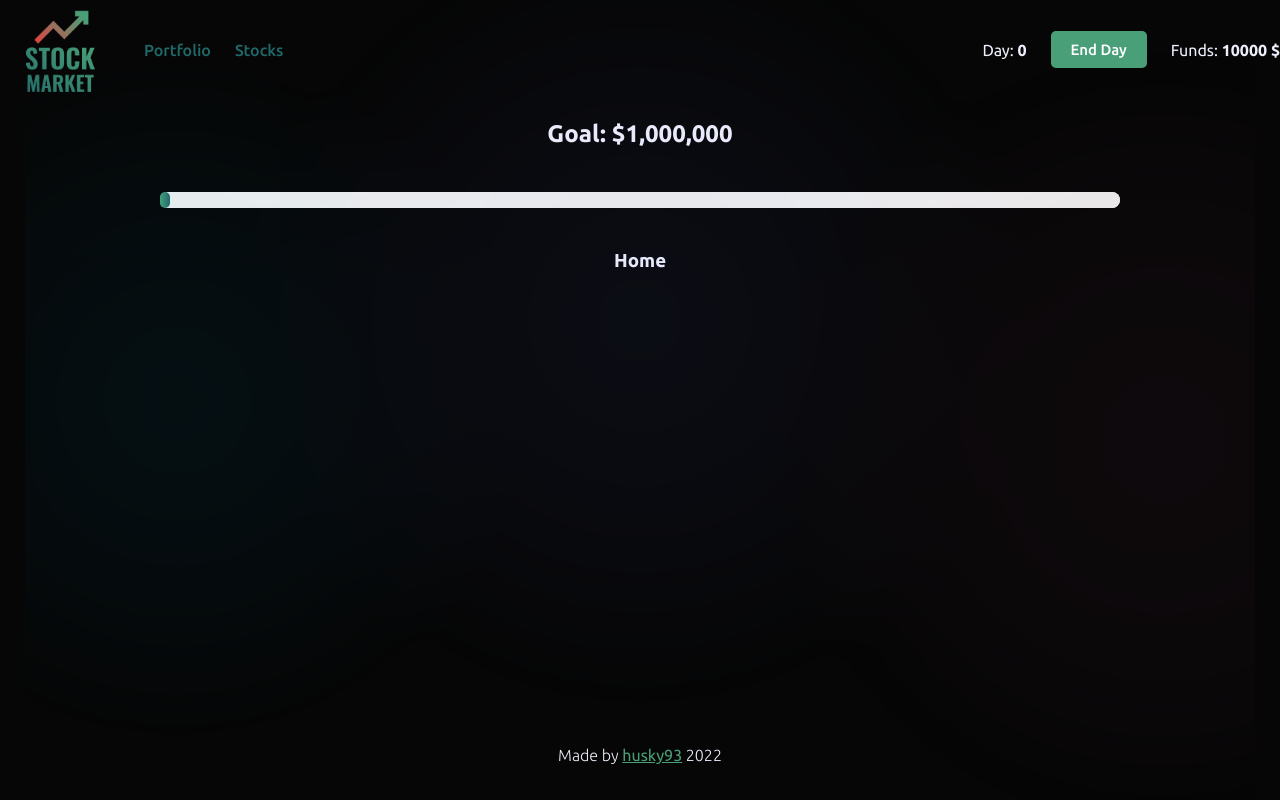
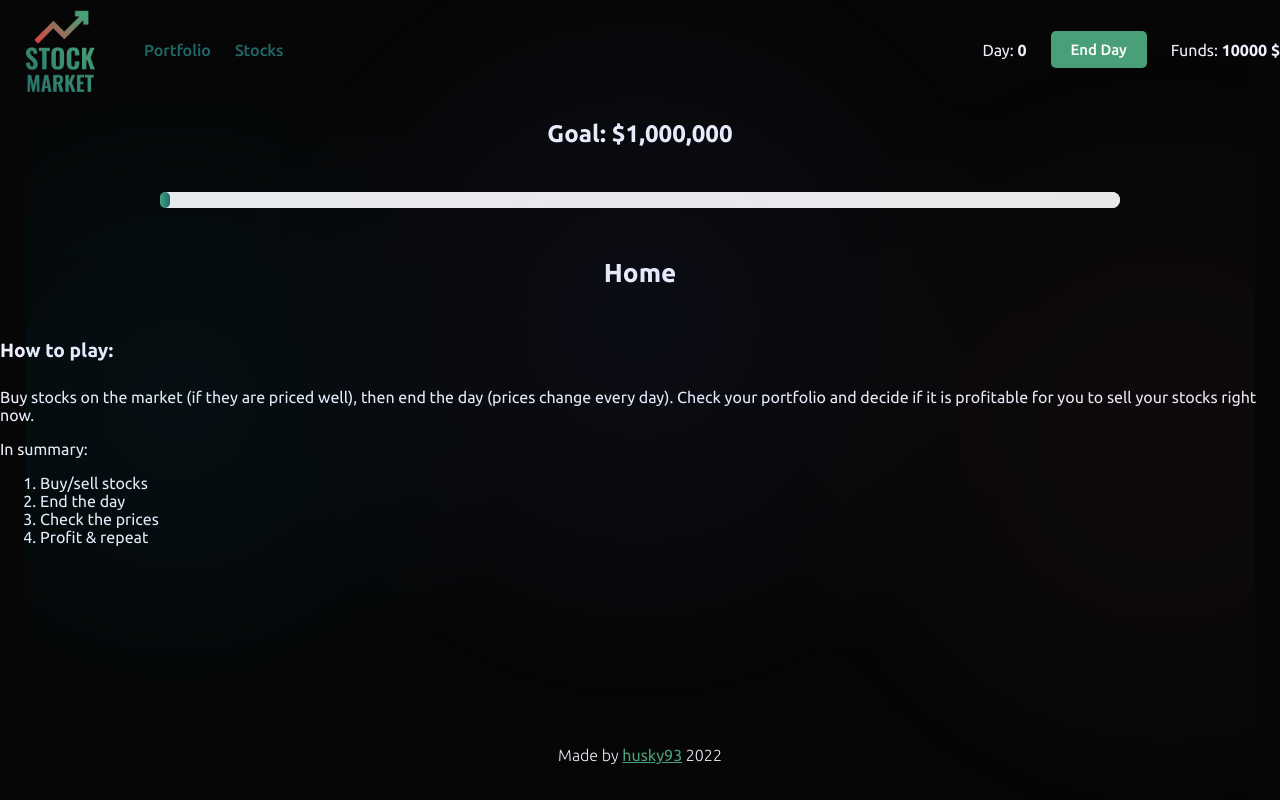
Before and after one commit to husky93/vue-stock-trader, a Vue app: page / in a window 1280 px wide. Built offline with nearby package versions, Linux system fonts and the light colour scheme.

Commit message:
Add homepage content

```diff
--- a/package.json
+++ b/package.json
@@ -26,6 +26,7 @@
     "eslint-config-prettier": "^8.3.0",
     "eslint-plugin-prettier": "^4.0.0",
     "eslint-plugin-vue": "^8.0.3",
+    "gh-pages": "^4.0.0",
     "prettier": "^2.4.1"
   }
 }
--- a/src/App.vue
+++ b/src/App.vue
@@ -71,6 +71,10 @@ main::before {
   --page-edge: calc((100vw - var(--page-max-width)) / 2);
 }
 
+h3 {
+  font-size: 26px;
+}
+
 #app {
   font-family: 'Ubuntu', sans-serif;
   -webkit-font-smoothing: antialiased;
--- a/src/views/HomeView.vue
+++ b/src/views/HomeView.vue
@@ -1,6 +1,21 @@
 <template>
   <main class="home m-auto">
     <h3>Home</h3>
+    <div class="content">
+      <h4>How to play:</h4>
+      <p>
+        Buy stocks on the market (if they are priced well), then end the day
+        (prices change every day). Check your portfolio and decide if it is
+        profitable for you to sell your stocks right now.
+      </p>
+      <p>In summary:</p>
+      <ol>
+        <li>Buy/sell stocks</li>
+        <li>End the day</li>
+        <li>Check the prices</li>
+        <li>Profit & repeat</li>
+      </ol>
+    </div>
   </main>
 </template>
 
@@ -16,6 +31,14 @@ export default {
   display: flex;
   flex-direction: column;
   align-items: center;
+}
+
+.content {
+  text-align: left;
+}
+
+h4 {
+  font-size: 1.2rem;
 }
 
 main.home::before {
```
Also changed, not shown: 1 other file (tests, documents, lock files or other folders).
